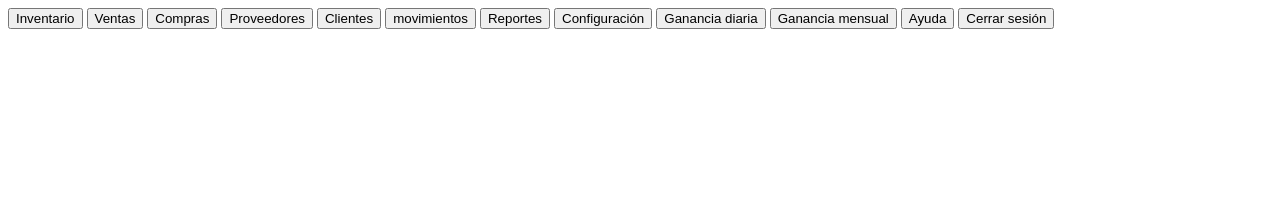
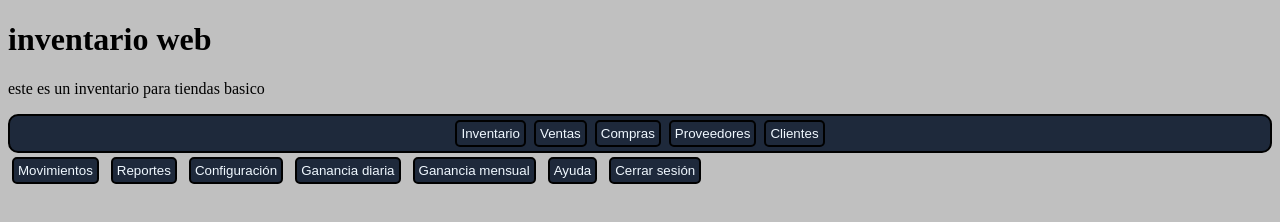
Before and after one commit to albertomarioperezcastro-collab/calculadora, a plain HTML site: page inventario-web/index.html in a window 1280 px wide. Drawn offline with Linux system fonts and the light colour scheme; files that its build step writes are made by us from their sources; files whose address does not match are found by name.

Commit message:
inventario
estoy haciendo un inventario basico para tiendas y otras cosas ETC

```diff
--- a/inventario-web/index.html
+++ b/inventario-web/index.html
@@ -4,15 +4,19 @@
     <meta charset="UTF-8">
     <meta name="viewport" content="width=device-width, initial-scale=1.0">
     <title>inventario web</title>
-    <link rel="stylesheet" href="css/style.css">
+    <link rel="stylesheet" href="style.css">
 </head>
 <body>
-    <button id="btn-inventario">Inventario</button>
-    <button id="btn-ventas">Ventas</button>
-    <button id="btn-compras">Compras</button>
-    <button id="btn-proveedores">Proveedores</button>
-    <button id="btn-clientes">Clientes</button>
-    <button id="btn-usuarios">movimientos</button>
+    <h1>inventario web</h1>
+    <p>este es un inventario para tiendas basico</p>
+    <div id="menu">
+        <button id="btn-inventario">Inventario</button>
+        <button id="btn-ventas">Ventas</button>
+        <button id="btn-compras">Compras</button>
+        <button id="btn-proveedores">Proveedores</button>
+        <button id="btn-clientes">Clientes</button>
+    </div>
+    <button id="btn-movimientos">Movimientos</button>
     <button id="btn-reportes">Reportes</button>
     <button id="btn-configuracion">Configuración</button>
     <button id="btn-ganancia-diaria">Ganancia diaria</button>
--- a/inventario-web/style.css
+++ b/inventario-web/style.css
@@ -0,0 +1,171 @@
+body{
+    background-color:silver;
+}
+#btn-inventario {
+    background-color: #1e293b;
+    padding: 4px;
+    border-radius: 5px;
+    border: 2px solid black;
+    color: aliceblue;
+    cursor:pointer;
+    transition: 0.4s;
+    margin: 4px;
+}
+#btn-inventario:hover{
+    background-color: rgb(6, 90, 90);
+}
+#menu{
+    display:flex;
+    flex-direction:row;
+    justify-content:center;
+    background-color:#1e293b;
+    grid-template-columns: repeat(4, 1fr);
+    border-radius: 10px;
+    border: 2px solid black;
+}
+    #btn-ventas {
+    background-color: #1e293b;
+    padding: 4px;
+    border-radius: 5px;
+    border: 2px solid black;
+    color: aliceblue;
+    cursor:pointer;
+    transition: 0.4s;
+    margin: 4px;
+}
+#btn-ventas:hover{
+    background-color: rgb(6, 90, 90);
+}
+#btn-compras {
+    background-color: #1e293b;
+    padding: 4px;
+    border-radius: 5px;
+    border: 2px solid black;
+    color: aliceblue;
+    cursor:pointer;
+    transition: 0.4s;
+    margin: 4px;
+}
+#btn-compras:hover{
+    background-color: rgb(6, 90, 90);
+}
+
+#btn-proveedores {
+    background-color: #1e293b;
+    padding: 4px;
+    border-radius: 5px;
+    border: 2px solid black;
+    color: aliceblue;
+    cursor:pointer;
+    transition: 0.4s;
+    margin: 4px;
+}
+#btn-proveedores:hover{
+    background-color: rgb(6, 90, 90);
+}
+
+#btn-clientes {
+    background-color: #1e293b;
+    padding: 4px;
+    border-radius: 5px;
+    border: 2px solid black;
+    color: aliceblue;
+    cursor:pointer;
+    transition: 0.4s;
+    margin: 4px;
+}
+#btn-clientes:hover{
+    background-color: rgb(6, 90, 90);
+}
+
+#btn-movimientos {
+    background-color: #1e293b;
+    padding: 4px;
+    border-radius: 5px;
+    border: 2px solid black;
+    color: aliceblue;
+    cursor:pointer;
+    transition: 0.4s;
+    margin: 4px;
+}
+#btn-movimientos:hover{
+    background-color: rgb(6, 90, 90);
+}
+#btn-reportes {
+    background-color: #1e293b;
+    padding: 4px;
+    border-radius: 5px;
+    border: 2px solid black;
+    color: aliceblue;
+    cursor:pointer;
+    transition: 0.4s;
+    margin: 4px;
+}
+#btn-reportes:hover{
+    background-color: rgb(6, 90, 90);
+}
+#btn-configuracion {
+    background-color: #1e293b;
+    padding: 4px;
+    border-radius: 5px;
+    border: 2px solid black;
+    color: aliceblue;
+    cursor:pointer;
+    transition: 0.4s;
+    margin: 4px;
+}
+#btn-configuracion:hover{
+    background-color: rgb(6, 90, 90);
+}
+#btn-ganancia-diaria {
+    background-color: #1e293b;
+    padding: 4px;
+    border-radius: 5px;
+    border: 2px solid black;
+    color: aliceblue;
+    cursor:pointer;
+    transition: 0.4s;
+    margin: 4px;
+}
+#btn-ganancia-diaria:hover{
+    background-color: rgb(6, 90, 90);
+}
+#btn-ganancia-mensual {
+    background-color: #1e293b;
+    padding: 4px;
+    border-radius: 5px;
+    border: 2px solid black;
+    color: aliceblue;
+    cursor:pointer;
+    transition: 0.4s;
+    margin: 4px;
+}
+#btn-ganancia-mensual:hover{
+    background-color: rgb(6, 90, 90);
+}
+#btn-ayuda {
+    background-color: #1e293b;
+    padding: 4px;
+    border-radius: 5px;
+    border: 2px solid black;
+    color: aliceblue;
+    cursor:pointer;
+    transition: 0.4s;
+    margin: 4px;
+}
+#btn-ayuda:hover{
+    background-color: rgb(6, 90, 90);
+}
+#btn-logout {
+    background-color: #1e293b;
+    padding: 4px;
+    border-radius: 5px;
+    border: 2px solid black;
+    color: aliceblue;
+    cursor:pointer;
+    transition: 0.4s;
+    margin: 4px;
+}
+#btn-logout:hover{
+    background-color: rgb(6, 90, 90);
+}
```
